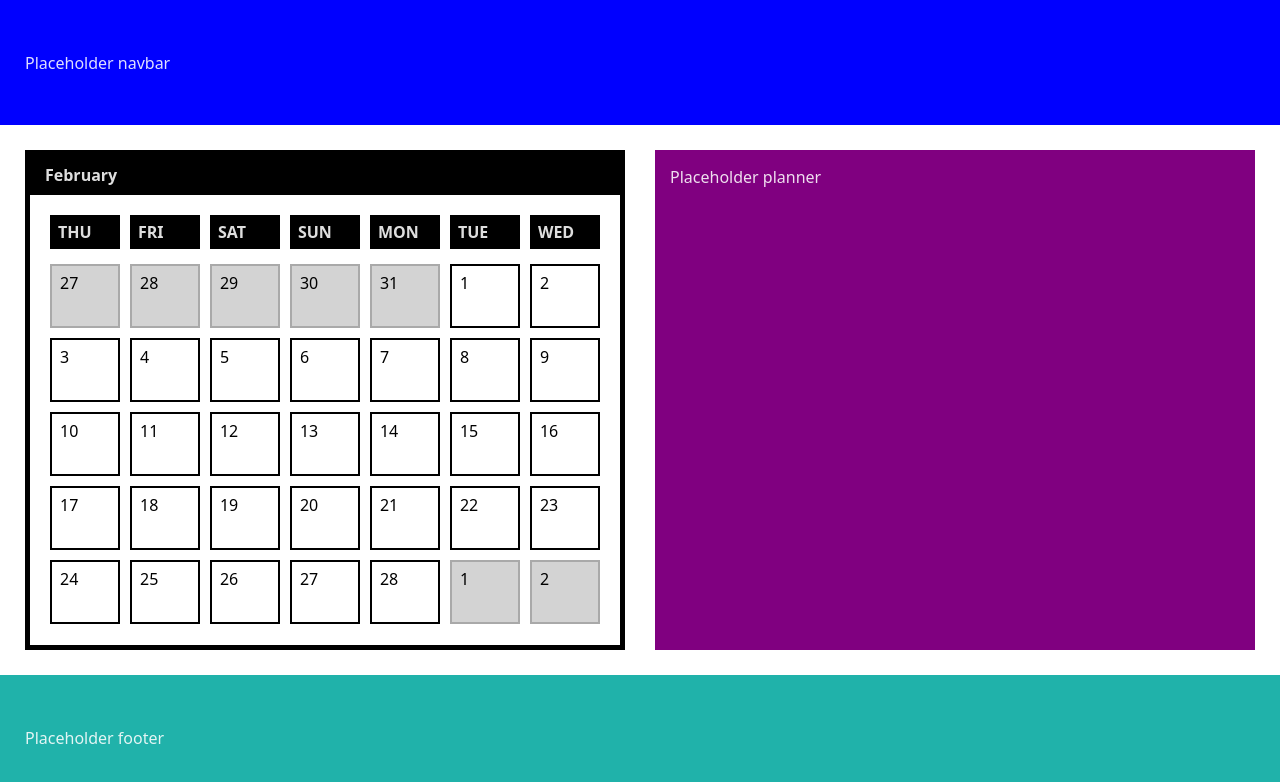
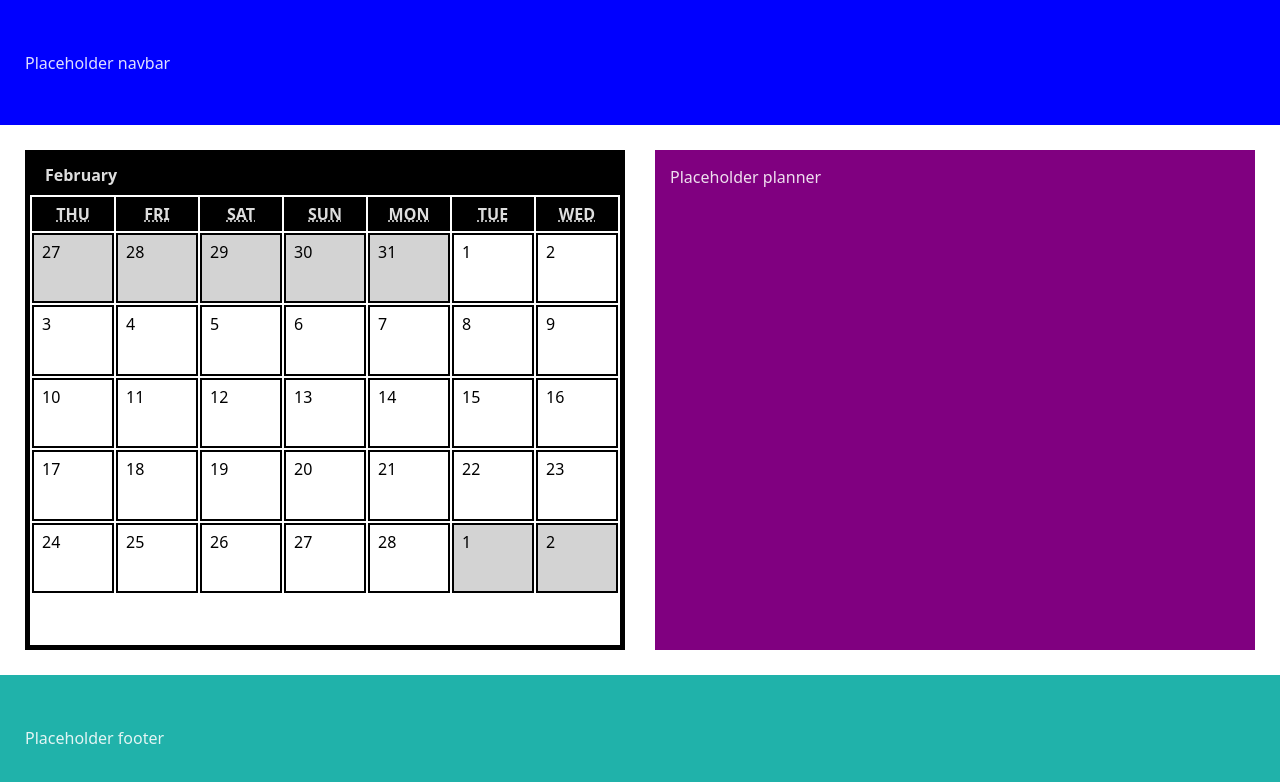
Before and after one commit to jubrito/planner-with-calendar, a React (Vite) app: page / in a window 1280 px wide. Shown: the top 782 px of the page. Built offline with nearby package versions, Linux system fonts and the light colour scheme.

Commit message:
fix: use table layout on calendar

```diff
--- a/src/components/Calendar/CalendarCells/CalendarCells.tsx
+++ b/src/components/Calendar/CalendarCells/CalendarCells.tsx
@@ -100,34 +100,49 @@ const CalendarCells = ({ dateConfig }: CalendarCellsProps) => {
     return filledArray;
   };
 
+  const chunkArray = <T,>(array: T[]): T[][] => {
+    const chunks = [];
+    for (let i = 0; i < array.length; i += numberOfDaysOfTheWeek) {
+      chunks.push(array.slice(i, i + numberOfDaysOfTheWeek));
+    }
+    return chunks;
+  };
+
   return (
-    <div className={styles.daysContainer}>
-      {currentMonthDaysWithPreviousAndNextMonths().map(
-        (filledCurrentMonthDay) => {
-          const combinedClasses = `${styles.dayCell} ${
+    <tbody className={styles.daysContainer}>
+      {chunkArray(currentMonthDaysWithPreviousAndNextMonths()).map(
+        (week, weekIndex) => (
+          <tr key={weekIndex}>
+            {week.map((filledCurrentMonthDay) => {
+              const fullDate = `${filledCurrentMonthDay.year}-${filledCurrentMonthDay.month}-${filledCurrentMonthDay.day}`;
+              return (
+                <td
+                  scope="col"
+                  key={`${filledCurrentMonthDay.year} +
+                ${filledCurrentMonthDay.month} +
+                ${filledCurrentMonthDay.day}`}
+                  className={
                     filledCurrentMonthDay.month === month + 1
                       ? styles.currentMonthDay
                       : styles.otherMonthDay
-          }`;
-          const fullDate = `${filledCurrentMonthDay.year}-${filledCurrentMonthDay.month}-${filledCurrentMonthDay.day}`;
-          return (
+                  }
+                >
                   <time
-              key={`${filledCurrentMonthDay.year} +
-                ${filledCurrentMonthDay.month} +
-                ${filledCurrentMonthDay.day}`}
-              className={combinedClasses}
                     dateTime={fullDate}
-              role="gridcell"
+                    // role="gridcell"
                     title={fullDate}
                   >
                     <span aria-hidden="true" tabIndex={-1}>
                       {filledCurrentMonthDay.day}
                     </span>
                   </time>
+                </td>
               );
-        }
+            })}
+          </tr>
+        )
       )}
-    </div>
+    </tbody>
   );
 };
 
--- a/src/components/Calendar/CalendarCells/_calendar-cells.module.scss
+++ b/src/components/Calendar/CalendarCells/_calendar-cells.module.scss
@@ -2,26 +2,33 @@
 @use "../../../../styles/_variables.scss" as variables;
 @use "../../../../styles/_mixins.scss" as mixins;
 
-.daysContainer {
-  display: flex;
-  flex-wrap: wrap;
+tbody {
   padding: variables.$inner-spacing;
-  padding-top: 0;
-  position: relative;
-  width: 100%;
+  box-sizing: border-box;
+  tr,
+  td {
+    box-sizing: border-box;
+  }
 
-  .dayCell {
+  tr {
+    width: 100%;
+    white-space: nowrap;
+    height: 0.0014285714%;
+  }
+  td {
     @extend .calendarCell;
     color: variables.$main-color;
-    width: calc(variables.$calendar-cell-width - (variables.$smaller-gap * 2));
-    aspect-ratio: 1/1;
+    $size: 0.0014285714%;
+    height: auto;
+    vertical-align: top;
   }
+
   .currentMonthDay {
     background: variables.$bg-color;
     border: variables.$smaller-gap solid variables.$main-color;
   }
   .otherMonthDay {
     background: lightgray;
-    border: variables.$smaller-gap solid darkgray;
+    border: variables.$smaller-gap solid variables.$main-color;
   }
 }
--- a/src/components/Calendar/CalendarWeeks/CalendarWeeks.tsx
+++ b/src/components/Calendar/CalendarWeeks/CalendarWeeks.tsx
@@ -6,20 +6,19 @@ const CalendarWeeks = () => {
   const { locale } = useLocale();
   const weekDays = getWeekDaysNames(locale);
   return (
-    <div className={styles.weekDaysContainer}>
+    <thead className={styles.weekDaysContainer}>
+      <tr>
         {weekDays.map((weekDay) => {
           return (
-          <abbr
-            key={weekDay.long}
-            className={styles.weekDays}
-            title={weekDay.long}
-            role="columnheader"
-          >
+            <th scope="col" className={styles.weekDays}>
+              <abbr key={weekDay.long} title={weekDay.long} role="columnheader">
                 <span aria-hidden="true">{weekDay.short}</span>
               </abbr>
+            </th>
           );
         })}
-    </div>
+      </tr>
+    </thead>
   );
 };
 
--- a/src/components/Calendar/CalendarWeeks/_calendar-weeks.module.scss
+++ b/src/components/Calendar/CalendarWeeks/_calendar-weeks.module.scss
@@ -2,11 +2,23 @@
 @use "../../../../styles/_variables.scss" as variables;
 
 .weekDaysContainer {
-  display: flex;
   padding: variables.$inner-spacing;
   padding-bottom: variables.$small-gap;
   position: relative;
   width: 100%;
+
+  thead {
+    box-sizing: border-box;
+
+    tr,
+    th {
+      box-sizing: border-box;
+    }
+
+    tr {
+      width: 100%;
+    }
+  }
 
   .weekDays {
     @extend .calendarCell;
--- a/src/features/Calendar/Calendar.tsx
+++ b/src/features/Calendar/Calendar.tsx
@@ -13,8 +13,10 @@ const Calendar = () => {
   return (
     <section className={styles.calendar}>
       <div className={styles.monthLabel}>{currentMonthName}</div>
-      <CalendarWeeks />
-      <CalendarCells dateConfig={dateConfig} />
+      <table>
+        <CalendarWeeks />
+        <CalendarCells dateConfig={dateConfig} />
+      </table>
     </section>
   );
 };
--- a/src/features/Calendar/_calendar.module.scss
+++ b/src/features/Calendar/_calendar.module.scss
@@ -6,6 +6,12 @@
   border: variables.$small-gap solid variables.$main-color;
   margin-left: variables.$outer-spacing;
   position: relative;
+
+  table {
+    table-layout: fixed;
+    width: 100%;
+    height: 400px;
+  }
 
   @include mixins.media-all-but-desktop {
     min-width: 485px;
@@ -26,7 +32,10 @@
 }
 
 .calendarCell {
+  $size: 0.0014285714%;
   padding: 5px variables.$calendar-cel-lateral-padding;
   margin: variables.$small-gap;
-  width: variables.$calendar-cell-width;
+  width: $size;
+  height: $size;
+  width: calc (1 / variables.$numberOfWeekDays) / 100;
 }
--- a/src/types/Date.ts
+++ b/src/types/Date.ts
@@ -1,8 +1,10 @@
+import { Months } from "../utils/enums";
+
 export type DateConfig = {
   date: Date;
-  updateDate: (year: number, month: number, day: number) => void;
+  updateDate: (year: number, month: Months, day: number) => void;
   day: number;
-  month: number;
+  month: Months;
   year: number;
   time: number;
   monthNumberOfDays: number;
```
Also changed, not shown: src/utils/tests/mocks.ts (added, +16 -0 lines), 1 other file (tests, documents, lock files or other folders). Lines whose indentation alone changed are shown as unchanged.
